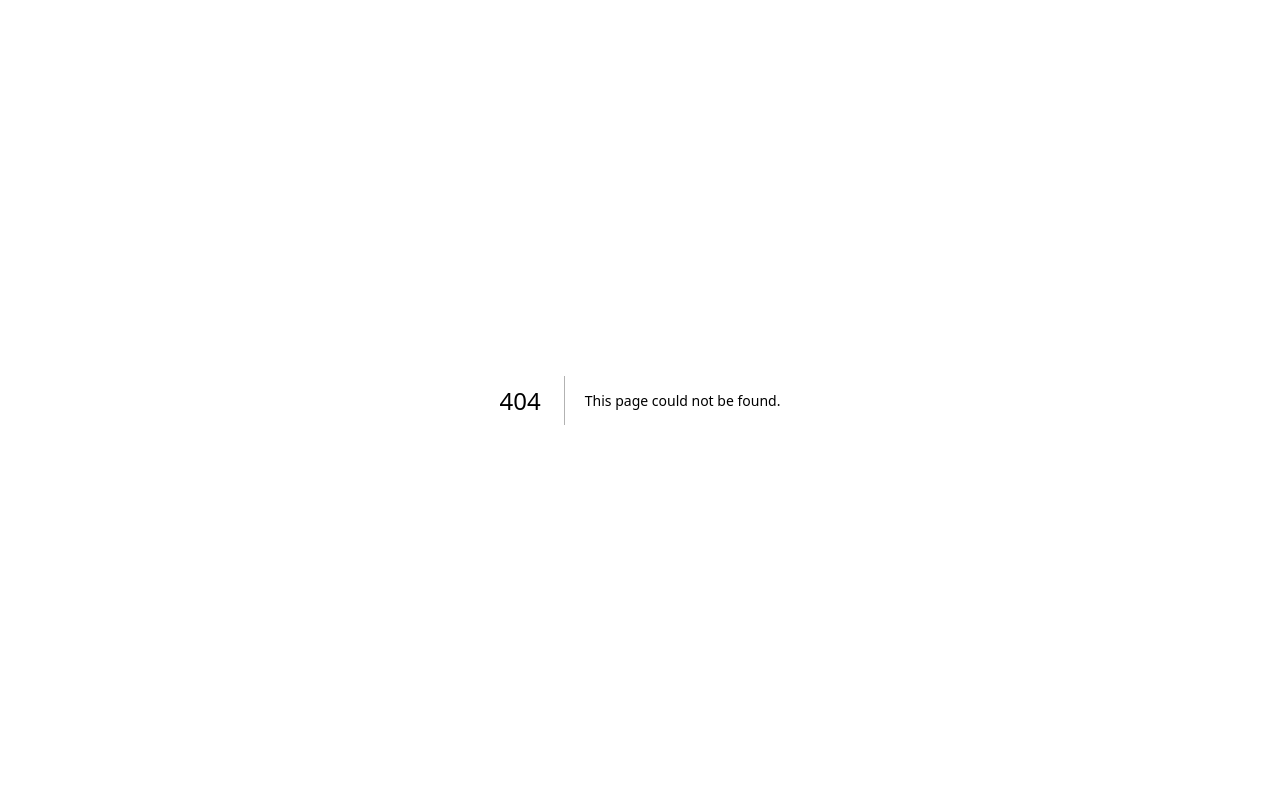
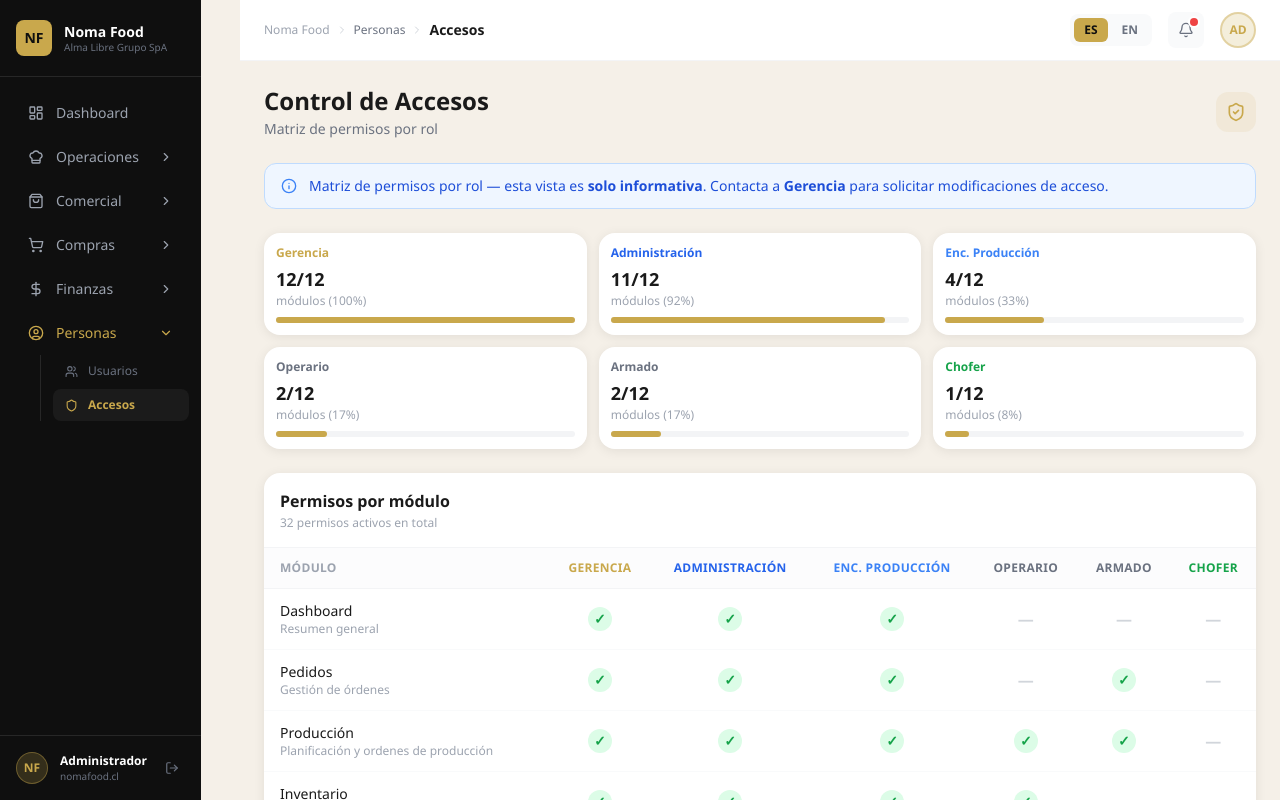
Before and after one commit to nomafoodchile-prog/nomafood-app, a Next.js app: page /personas/accesos in a window 1280 px wide. Before the commit this address had no page. Built offline with nearby package versions, Linux system fonts and the light colour scheme; no server answers.

Commit message:
feat: add page.tsx

```diff
--- /dev/null
+++ b/app/(central)/personas/accesos/page.tsx
@@ -0,0 +1,209 @@
+'use client'
+
+import { ShieldCheck, Info } from 'lucide-react'
+
+type Rol = 'Gerencia' | 'Administración' | 'Enc. Producción' | 'Operario' | 'Armado' | 'Chofer'
+
+interface Modulo {
+  nombre: string
+  descripcion: string
+  accesos: Record<Rol, boolean>
+}
+
+const roles: Rol[] = ['Gerencia', 'Administración', 'Enc. Producción', 'Operario', 'Armado', 'Chofer']
+
+const modulos: Modulo[] = [
+  {
+    nombre: 'Dashboard',
+    descripcion: 'Resumen general',
+    accesos: { Gerencia: true, 'Administración': true, 'Enc. Producción': true, Operario: false, Armado: false, Chofer: false },
+  },
+  {
+    nombre: 'Pedidos',
+    descripcion: 'Gestión de órdenes',
+    accesos: { Gerencia: true, 'Administración': true, 'Enc. Producción': true, Operario: false, Armado: true, Chofer: false },
+  },
+  {
+    nombre: 'Producción',
+    descripcion: 'Planificación y ordenes de producción',
+    accesos: { Gerencia: true, 'Administración': true, 'Enc. Producción': true, Operario: true, Armado: true, Chofer: false },
+  },
+  {
+    nombre: 'Inventario',
+    descripcion: 'Stock e insumos',
+    accesos: { Gerencia: true, 'Administración': true, 'Enc. Producción': true, Operario: true, Armado: false, Chofer: false },
+  },
+  {
+    nombre: 'Despachos',
+    descripcion: 'Repartos y entregas',
+    accesos: { Gerencia: true, 'Administración': true, 'Enc. Producción': false, Operario: false, Armado: false, Chofer: true },
+  },
+  {
+    nombre: 'Clientes',
+    descripcion: 'Fichas de clientes',
+    accesos: { Gerencia: true, 'Administración': true, 'Enc. Producción': false, Operario: false, Armado: false, Chofer: false },
+  },
+  {
+    nombre: 'Finanzas — Caja',
+    descripcion: 'Movimientos de caja',
+    accesos: { Gerencia: true, 'Administración': true, 'Enc. Producción': false, Operario: false, Armado: false, Chofer: false },
+  },
+  {
+    nombre: 'Finanzas — Cobranza',
+    descripcion: 'Cuentas por cobrar',
+    accesos: { Gerencia: true, 'Administración': true, 'Enc. Producción': false, Operario: false, Armado: false, Chofer: false },
+  },
+  {
+    nombre: 'Finanzas — Costos',
+    descripcion: 'Análisis de costos',
+    accesos: { Gerencia: true, 'Administración': false, 'Enc. Producción': false, Operario: false, Armado: false, Chofer: false },
+  },
+  {
+    nombre: 'Personas — Usuarios',
+    descripcion: 'Listado del equipo',
+    accesos: { Gerencia: true, 'Administración': true, 'Enc. Producción': false, Operario: false, Armado: false, Chofer: false },
+  },
+  {
+    nombre: 'Personas — Accesos',
+    descripcion: 'Matriz de permisos',
+    accesos: { Gerencia: true, 'Administración': true, 'Enc. Producción': false, Operario: false, Armado: false, Chofer: false },
+  },
+  {
+    nombre: 'Reportes',
+    descripcion: 'Informes y exportaciones',
+    accesos: { Gerencia: true, 'Administración': true, 'Enc. Producción': false, Operario: false, Armado: false, Chofer: false },
+  },
+]
+
+const rolHeaderColor: Record<Rol, string> = {
+  Gerencia: 'text-[#c9a84c]',
+  'Administración': 'text-blue-600',
+  'Enc. Producción': 'text-blue-500',
+  Operario: 'text-gray-500',
+  Armado: 'text-gray-500',
+  Chofer: 'text-green-600',
+}
+
+export default function AccesosPage() {
+  const totalAccesos = modulos.reduce((acc, m) => {
+    roles.forEach(r => { if (m.accesos[r]) acc++ })
+    return acc
+  }, 0)
+
+  return (
+    <div className="space-y-6">
+      {/* Header */}
+      <div className="flex items-center justify-between">
+        <div>
+          <h1 className="text-2xl font-bold text-[#1a1a1a]">Control de Accesos</h1>
+          <p className="text-sm text-gray-500 mt-0.5">Matriz de permisos por rol</p>
+        </div>
+        <div className="w-10 h-10 bg-[#c9a84c]/10 rounded-xl flex items-center justify-center">
+          <ShieldCheck size={20} className="text-[#c9a84c]" />
+        </div>
+      </div>
+
+      {/* Info banner */}
+      <div className="flex items-start gap-3 bg-blue-50 border border-blue-200 rounded-xl px-4 py-3">
+        <Info size={16} className="text-blue-500 mt-0.5 flex-shrink-0" />
+        <p className="text-sm text-blue-700">
+          Matriz de permisos por rol — esta vista es <strong>solo informativa</strong>. Contacta a <strong>Gerencia</strong> para solicitar modificaciones de acceso.
+        </p>
+      </div>
+
+      {/* Summary */}
+      <div className="grid grid-cols-2 sm:grid-cols-3 gap-3">
+        {roles.map(rol => {
+          const count = modulos.filter(m => m.accesos[rol]).length
+          const pct = Math.round((count / modulos.length) * 100)
+          return (
+            <div key={rol} className="noma-card !p-3">
+              <p className={`text-xs font-bold mb-1 ${rolHeaderColor[rol]}`}>{rol}</p>
+              <p className="text-lg font-bold text-[#1a1a1a]">{count}/{modulos.length}</p>
+              <p className="text-xs text-gray-400">módulos ({pct}%)</p>
+              <div className="w-full bg-gray-100 rounded-full h-1.5 mt-2">
+                <div className="h-1.5 rounded-full bg-[#c9a84c]" style={{ width: `${pct}%` }} />
+              </div>
+            </div>
+          )
+        })}
+      </div>
+
+      {/* Matrix table */}
+      <div className="noma-card !p-0 overflow-hidden">
+        <div className="p-4 border-b border-gray-100">
+          <h2 className="font-bold text-[#1a1a1a]">Permisos por módulo</h2>
+          <p className="text-xs text-gray-400 mt-0.5">{totalAccesos} permisos activos en total</p>
+        </div>
+        <div className="overflow-x-auto">
+          <table className="w-full text-sm">
+            <thead className="bg-gray-50/50 border-b border-gray-100">
+              <tr>
+                <th className="text-left py-3 px-4 text-xs font-semibold text-gray-400 uppercase tracking-wide min-w-[180px]">
+                  Módulo
+                </th>
+                {roles.map(rol => (
+                  <th key={rol} className={`text-center py-3 px-3 text-xs font-semibold uppercase tracking-wide ${rolHeaderColor[rol]}`}>
+                    {rol}
+                  </th>
+                ))}
+              </tr>
+            </thead>
+            <tbody className="divide-y divide-gray-50">
+              {modulos.map(modulo => (
+                <tr key={modulo.nombre} className="hover:bg-gray-50/50 transition-colors">
+                  <td className="py-3 px-4">
+                    <p className="font-medium text-[#1a1a1a] text-sm">{modulo.nombre}</p>
+                    <p className="text-xs text-gray-400">{modulo.descripcion}</p>
+                  </td>
+                  {roles.map(rol => (
+                    <td key={rol} className="py-3 px-3 text-center">
+                      {modulo.accesos[rol] ? (
+                        <span className="inline-flex items-center justify-center w-6 h-6 rounded-full bg-green-100">
+                          <span className="text-green-600 font-bold text-sm">✓</span>
+                        </span>
+                      ) : (
+                        <span className="text-gray-300 font-bold text-base">—</span>
+                      )}
+                    </td>
+                  ))}
+                </tr>
+              ))}
+            </tbody>
+          </table>
+        </div>
+      </div>
+
+      {/* Legend */}
+      <div className="noma-card !p-4">
+        <h3 className="text-xs font-semibold text-gray-500 uppercase tracking-wide mb-3">Descripción de roles</h3>
+        <div className="grid grid-cols-1 sm:grid-cols-2 lg:grid-cols-3 gap-3">
+          <div className="flex items-start gap-2">
+            <span className="noma-badge-gold mt-0.5">Gerencia</span>
+            <p className="text-xs text-gray-500">Acceso completo a todos los módulos</p>
+          </div>
+          <div className="flex items-start gap-2">
+            <span className="noma-badge-blue mt-0.5">Administración</span>
+            <p className="text-xs text-gray-500">Gestión operativa y financiera (sin costos)</p>
+          </div>
+          <div className="flex items-start gap-2">
+            <span className="noma-badge-blue mt-0.5">Enc. Producción</span>
+            <p className="text-xs text-gray-500">Producción, inventario y pedidos</p>
+          </div>
+          <div className="flex items-start gap-2">
+            <span className="noma-badge-gray mt-0.5">Operario</span>
+            <p className="text-xs text-gray-500">Producción e inventario únicamente</p>
+          </div>
+          <div className="flex items-start gap-2">
+            <span className="noma-badge-gray mt-0.5">Armado</span>
+            <p className="text-xs text-gray-500">Pedidos y módulo de armado</p>
+          </div>
+          <div className="flex items-start gap-2">
+            <span className="noma-badge-green mt-0.5">Chofer</span>
+            <p className="text-xs text-gray-500">Solo módulo de despachos</p>
+          </div>
+        </div>
+      </div>
+    </div>
+  )
+}
```
